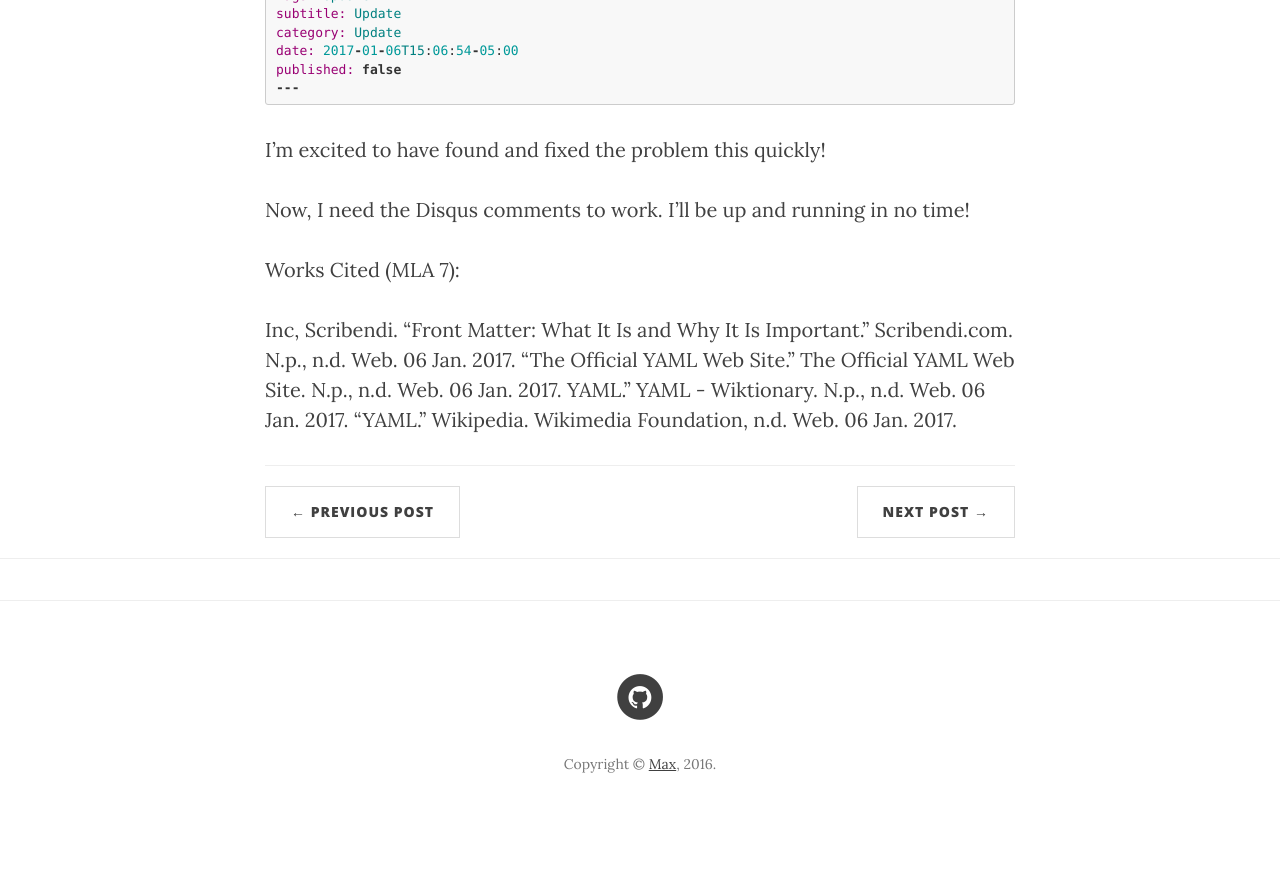
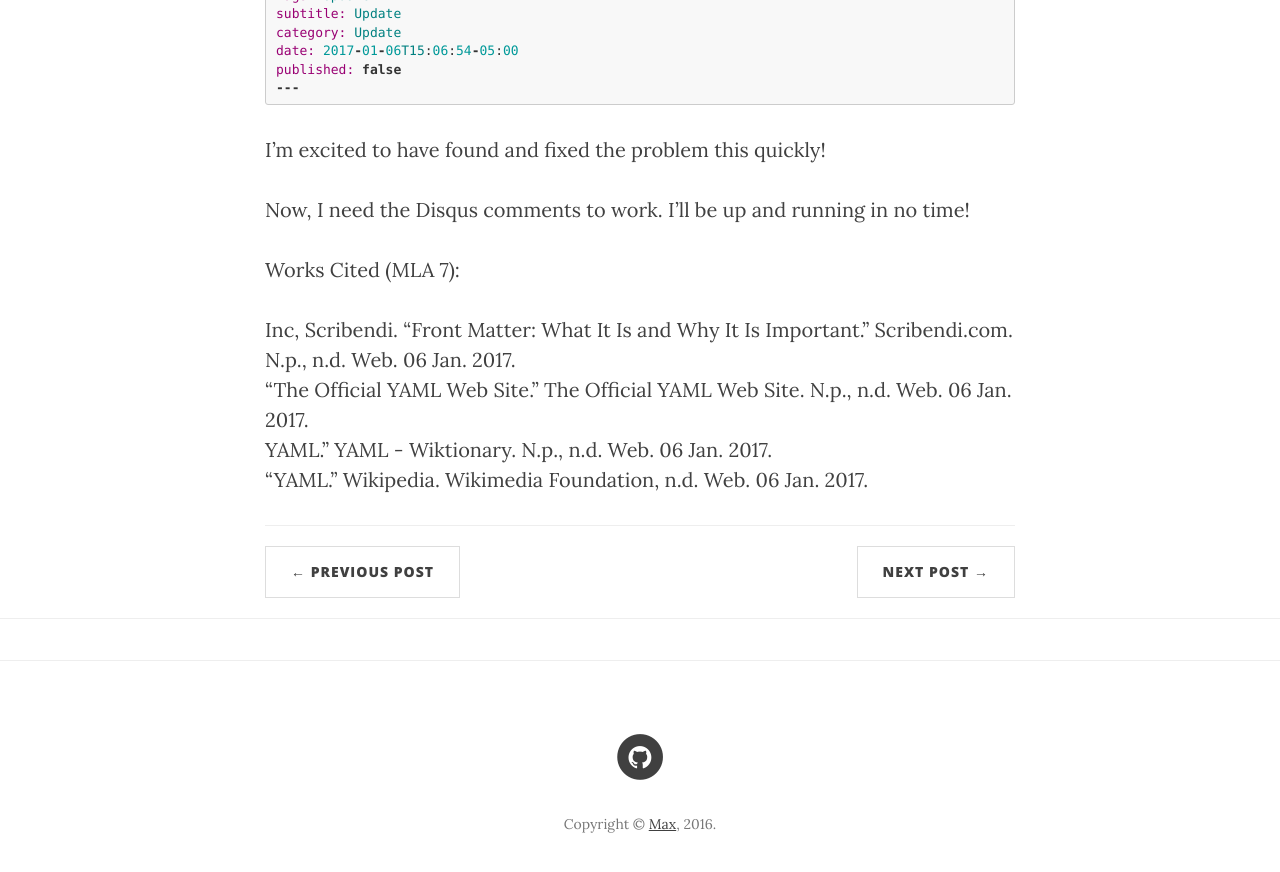
Before and after one commit to maxgrok/maxgrok.github.io_oldversion, a Jekyll site: the page built from _posts/2017-01-06-octopress-YAML-update.markdown, in a window 1280 px wide and 900 px high, scrolled down 2474 px. Shown: the top 872 px of the window. Built offline with Jekyll 4.4.1, drawn with Linux system fonts in a browser that asks for light colours; nearby versions of some CDN libraries; comment, search, counter and statistics services are not loaded; before the commit the page ends 3314 px from its top, so only the background shows below that.

```diff
--- a/_posts/2017-01-06-octopress-YAML-update.markdown
+++ b/_posts/2017-01-06-octopress-YAML-update.markdown
@@ -84,7 +84,7 @@ I'm excited to have found and fixed the problem this quickly!
 Now, I need the Disqus comments to work. I'll be up and running in no time!
 
 <p style="margin:0 auto;">Works Cited (MLA 7):</p>
-Inc, Scribendi. "Front Matter: What It Is and Why It Is Important." Scribendi.com. N.p., n.d. Web. 06 Jan. 2017.
-"The Official YAML Web Site." The Official YAML Web Site. N.p., n.d. Web. 06 Jan. 2017.
-YAML." YAML - Wiktionary. N.p., n.d. Web. 06 Jan. 2017.
-"YAML." Wikipedia. Wikimedia Foundation, n.d. Web. 06 Jan. 2017.
+Inc, Scribendi. "Front Matter: What It Is and Why It Is Important." Scribendi.com. N.p., n.d. Web. 06 Jan. 2017.<br>
+"The Official YAML Web Site." The Official YAML Web Site. N.p., n.d. Web. 06 Jan. 2017. <br>
+YAML." YAML - Wiktionary. N.p., n.d. Web. 06 Jan. 2017.<br>
+"YAML." Wikipedia. Wikimedia Foundation, n.d. Web. 06 Jan. 2017.<br>
```
